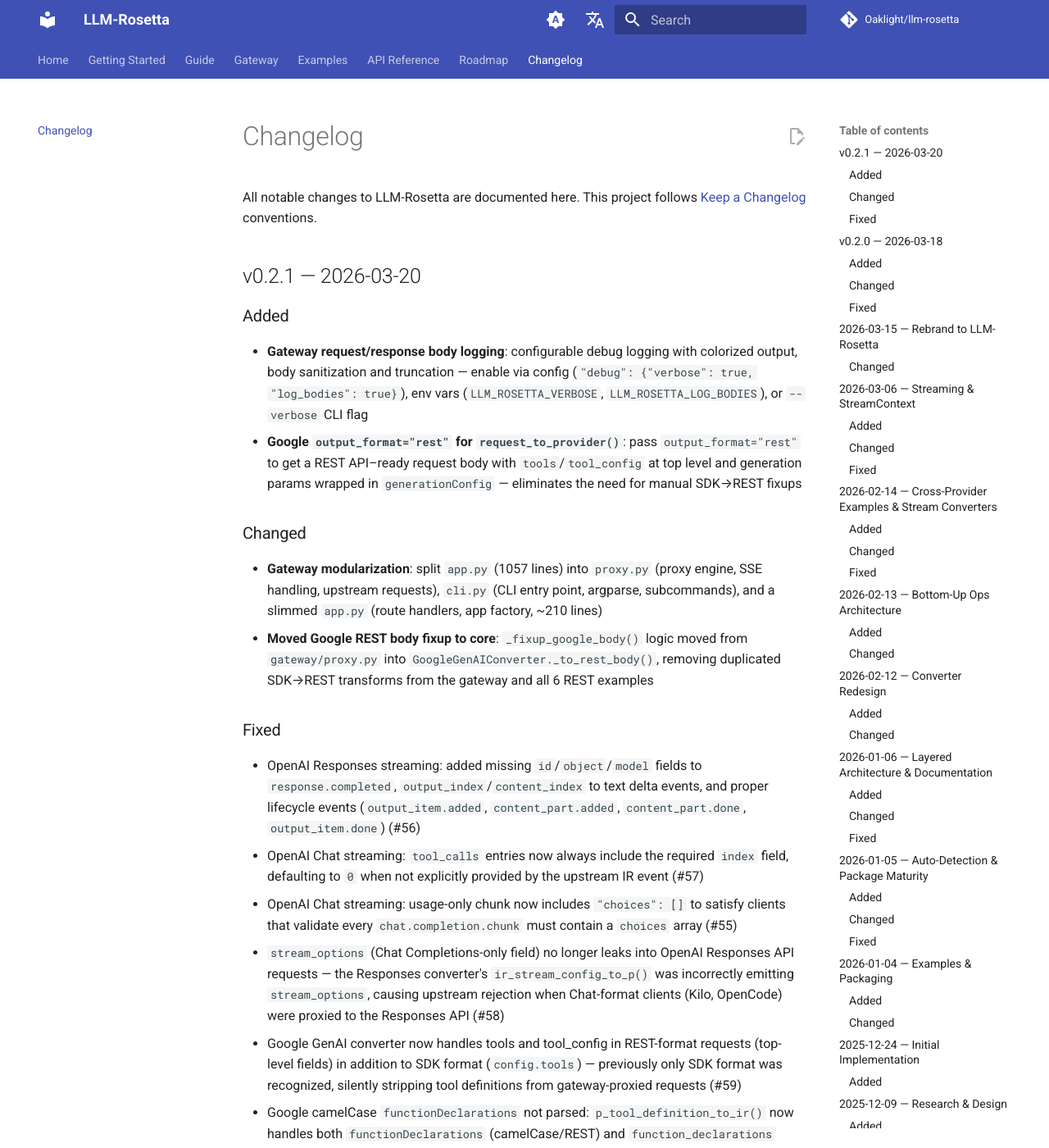
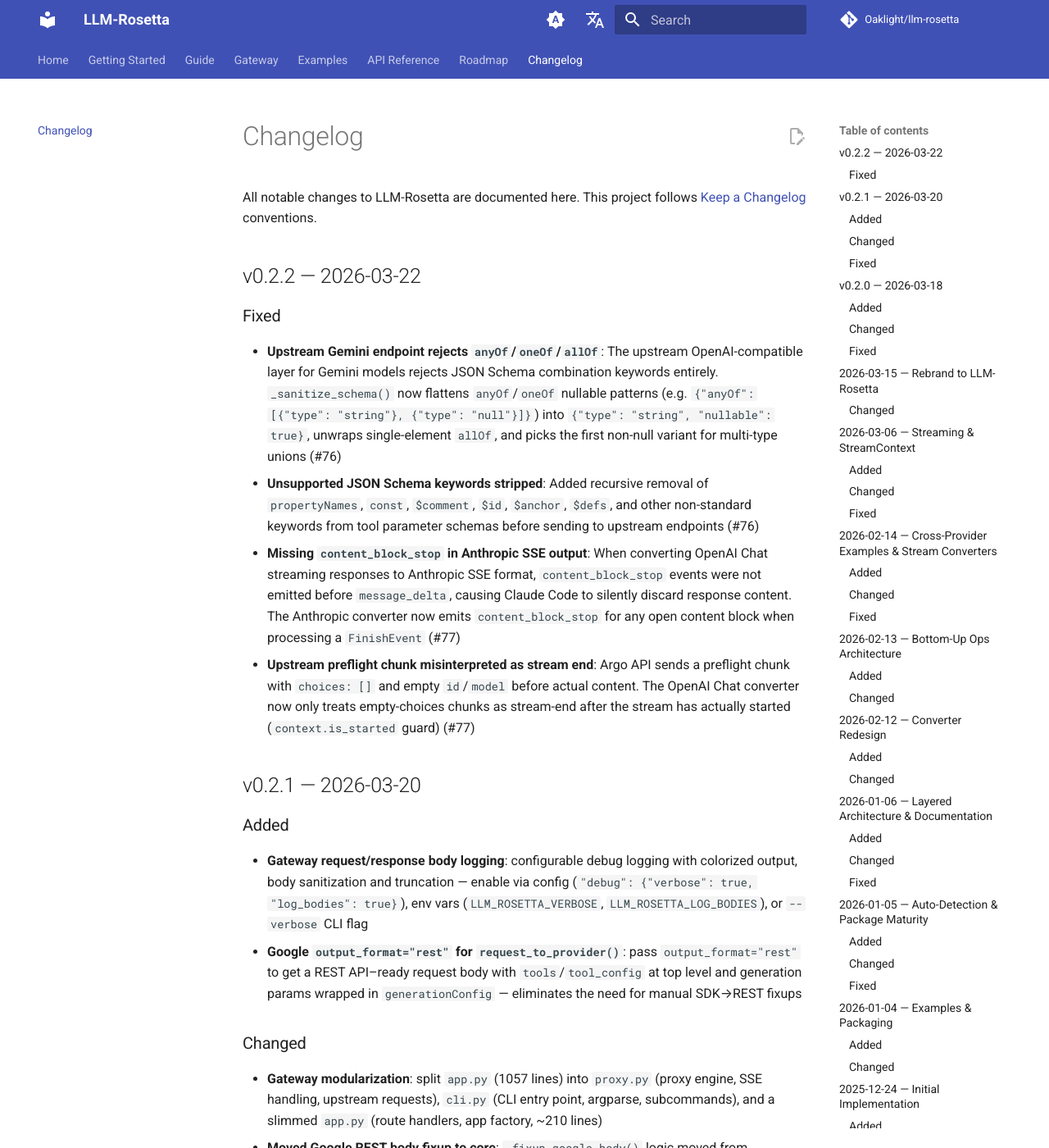
Before and after one commit to Oaklight/llm-rosetta, an MkDocs documentation site: the page built from docs/changelog.md, in a window 1280 px wide and 1400 px high. Shown: the whole window at 82% size. Built offline with MkDocs 1.6.1 and Material for MkDocs 9.7.7, drawn with Linux system fonts in a browser that asks for light colours; comment, search, counter and statistics services are not loaded.

Commit message:
docs: add v0.2.2 changelog entry

```diff
--- a/docs/changelog.md
+++ b/docs/changelog.md
@@ -5,6 +5,15 @@
 # Changelog
 
 All notable changes to LLM-Rosetta are documented here. This project follows [Keep a Changelog](https://keepachangelog.com/) conventions.
+
+## v0.2.2 — 2026-03-22
+
+### Fixed
+
+- **Upstream Gemini endpoint rejects `anyOf`/`oneOf`/`allOf`**: The upstream OpenAI-compatible layer for Gemini models rejects JSON Schema combination keywords entirely. `_sanitize_schema()` now flattens `anyOf`/`oneOf` nullable patterns (e.g. `{"anyOf": [{"type": "string"}, {"type": "null"}]}`) into `{"type": "string", "nullable": true}`, unwraps single-element `allOf`, and picks the first non-null variant for multi-type unions (#76)
+- **Unsupported JSON Schema keywords stripped**: Added recursive removal of `propertyNames`, `const`, `$comment`, `$id`, `$anchor`, `$defs`, and other non-standard keywords from tool parameter schemas before sending to upstream endpoints (#76)
+- **Missing `content_block_stop` in Anthropic SSE output**: When converting OpenAI Chat streaming responses to Anthropic SSE format, `content_block_stop` events were not emitted before `message_delta`, causing Claude Code to silently discard response content. The Anthropic converter now emits `content_block_stop` for any open content block when processing a `FinishEvent` (#77)
+- **Upstream preflight chunk misinterpreted as stream end**: Argo API sends a preflight chunk with `choices: []` and empty `id`/`model` before actual content. The OpenAI Chat converter now only treats empty-choices chunks as stream-end after the stream has actually started (`context.is_started` guard) (#77)
 
 ## v0.2.1 — 2026-03-20
 
```
